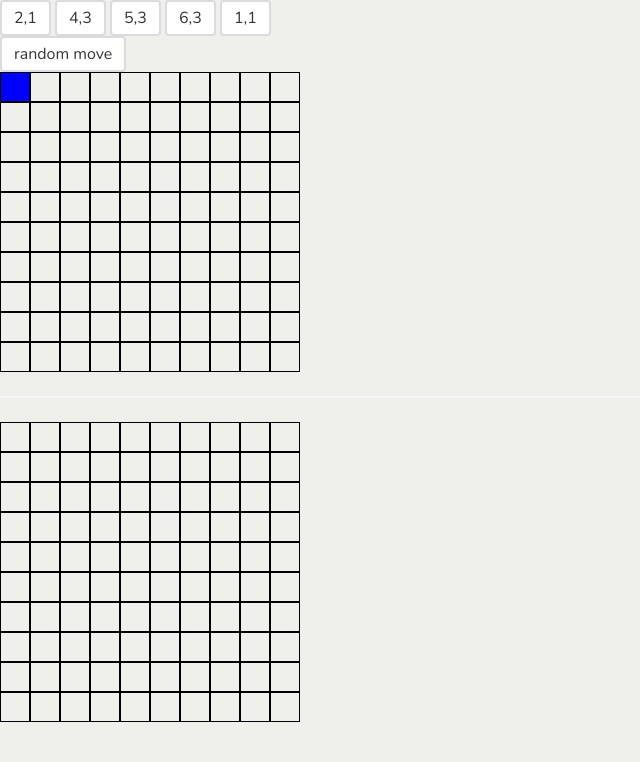
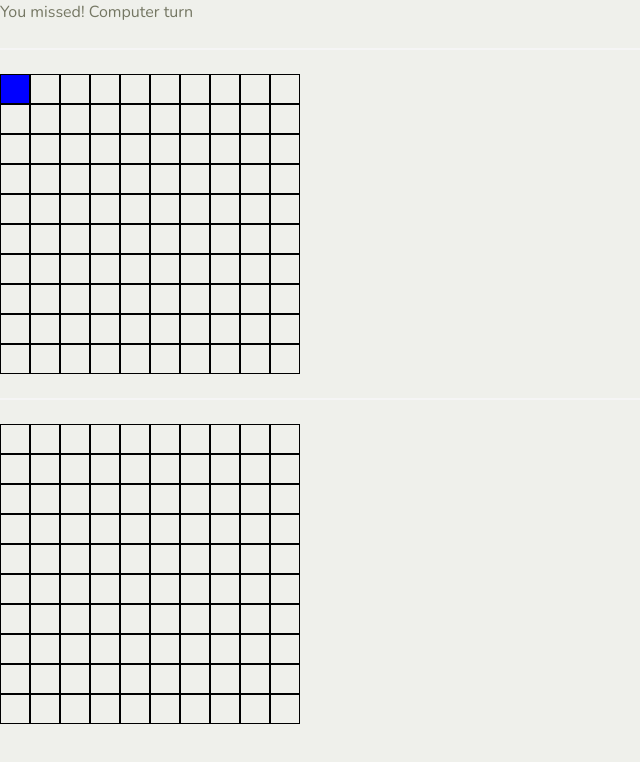
Before and after one commit to DevMFernandes/JS-Battleship, a website built with webpack: page dist/index.html in a window 1280 px wide. Both pictures are taken after a click on the element 15 px from the left and 87 px from the top of the page. Shown: the whole page, without its empty margins (0-640 px from the left). Built offline with nearby package versions, Linux system fonts and the light colour scheme.

Commit message:
UI logic, turns, and computer action

```diff
--- a/src/js/game.js
+++ b/src/js/game.js
@@ -1,7 +1,7 @@
 import '../mystyles.scss'
 import gameBoard from './gameboard'
 import ship from './ship'
-import player from './players'
+import { player, computerPlay } from './players'
 
 let turn = 'player'
 
@@ -33,24 +33,6 @@ console.log(board2)
 // loop here
 // check allsunk
 
-const buttons = document.querySelectorAll('.player1 > button')
-const compMove = document.querySelector('.computer > button')
-
-for (let i = 0; i < buttons.length; i++) {
-  const button = buttons[i]
-  button.addEventListener('click', () => {
-    const loc = button.getAttribute('value')
-    player1.attack(loc)
-    console.log(board2.allSunk())
-    console.log(board2)
-  })
-}
-
-compMove.addEventListener('click', () => {
-  player2.attack()
-  console.log(board1)
-})
-
 const build = (len) => {
   const pBoard = document.querySelector('#playerBoard')
   const cBoard = document.querySelector('#computerBoard')
@@ -71,19 +53,32 @@ const build = (len) => {
       div.addEventListener('click', () => {
         if (turn === 'player') {
           const loc = div.getAttribute('data-loc')
-          player1.attack(loc)
-          if (board2.board[loc] === 'hit') {
+          const status = player1.attack(loc)
+
+          if (status === 'hit') {
             div.classList.add('red')
+            updateMsg('Computer turn')
+            const compStatus = player2.attack()
+          } else if (status === 'duplicate-miss') {
+            updateMsg('Already missed here. Try again.')
+          } else if (status === 'duplicate-hit') {
+            updateMsg('Already hit here. Try again.')
+          } else if (status === 'miss') {
+            updateMsg('You missed! Computer turn')
+            div.classList.add('blue')
+            const compStatus2 = player2.attack()
           } else {
-            div.classList.add('blue')
+            console.log('Something has gone very wrong.')
           }
-          // turn = 'computer'
-          // computerPlay()
+
         }
       })
     }
   }
-  // append html
+
+  const updateMsg = (msg) => {
+    document.querySelector('.msg').innerHTML = msg
+  }
 }
 
 build(10)
--- a/src/js/gameboard.js
+++ b/src/js/gameboard.js
@@ -6,15 +6,14 @@ const gameBoard = () => {
     if (b !== undefined && b !== 'missed' && b !== 'hit') {
       board[location].hit(location)
       board[location] = 'hit'
+      return 'hit'
     } else if (b === 'hit') {
-      // duplicate move on a hit postion
-      console.log('duplicate move, already hit')
+      return 'duplicate-hit'
     } else if (b === 'missed') {
-      // duplicate move on a missed position
-      console.log('duplicate move, already missed here')
+      return 'duplicate-miss'
     } else {
-      // position neither hit nor missed (so undefined)
       board[location] = 'missed'
+      return 'miss'
     }
   }
 
--- a/src/js/players.js
+++ b/src/js/players.js
@@ -3,9 +3,12 @@
 const player = (enemyBoard, computer = false) => {
   const attack = (location) => {
     if (computer) {
-      enemyBoard.receiveAttack(compLoc(10, enemyBoard))
+      const loc2 = compLoc(10, enemyBoard)
+      enemyBoard.receiveAttack(loc2)
+      console.log(enemyBoard.board)
+      return loc2
     } else {
-      enemyBoard.receiveAttack(location)
+      return enemyBoard.receiveAttack(location)
     }
   }
   return { attack }
@@ -21,4 +24,9 @@ const compLoc = (len, enemyBoard) => {
   return loc
 }
 
-export default player
+const computerPlay = () => {
+  // turn = 'computer'
+  console.log('computer should play now')
+}
+
+export { player, computerPlay }
```
Also changed, not shown: dist/index.html, dist/js/bundle.js.
